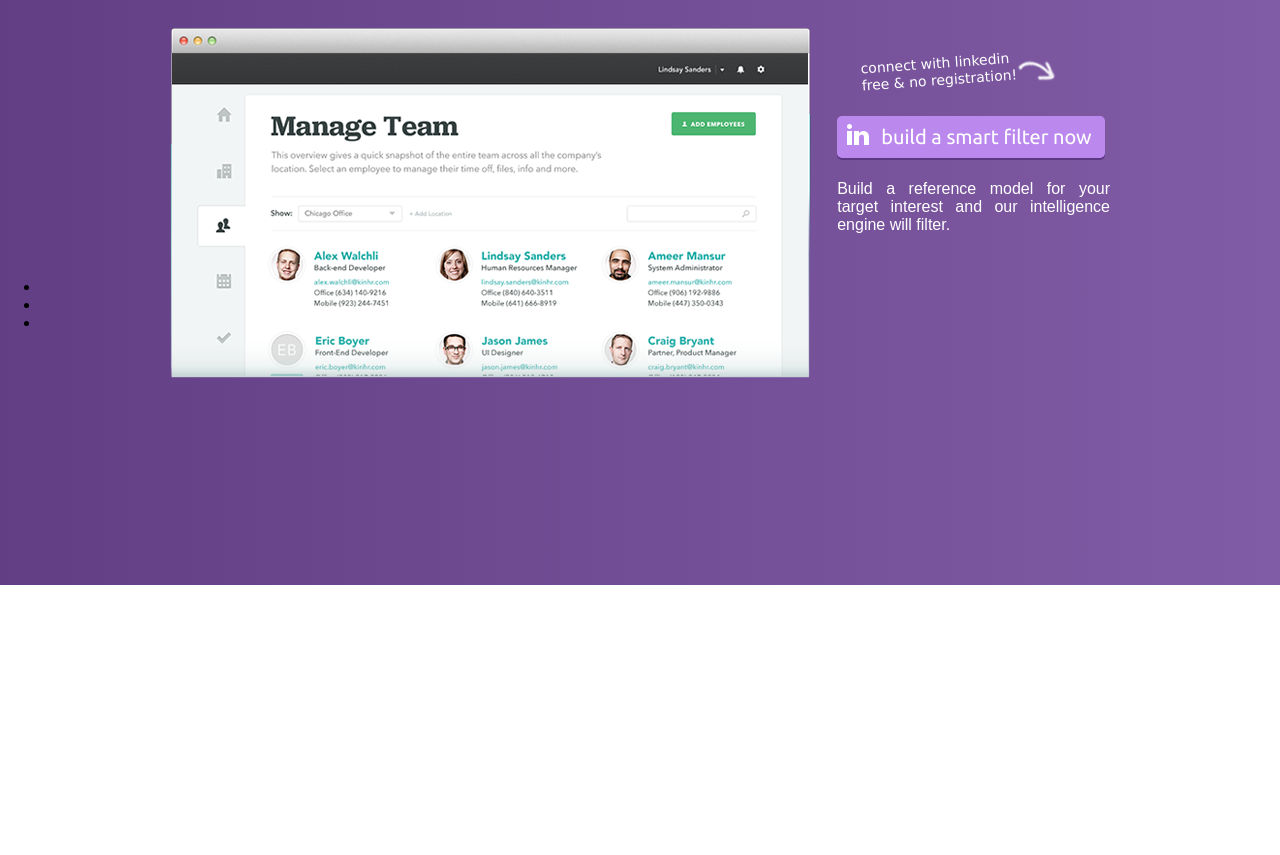
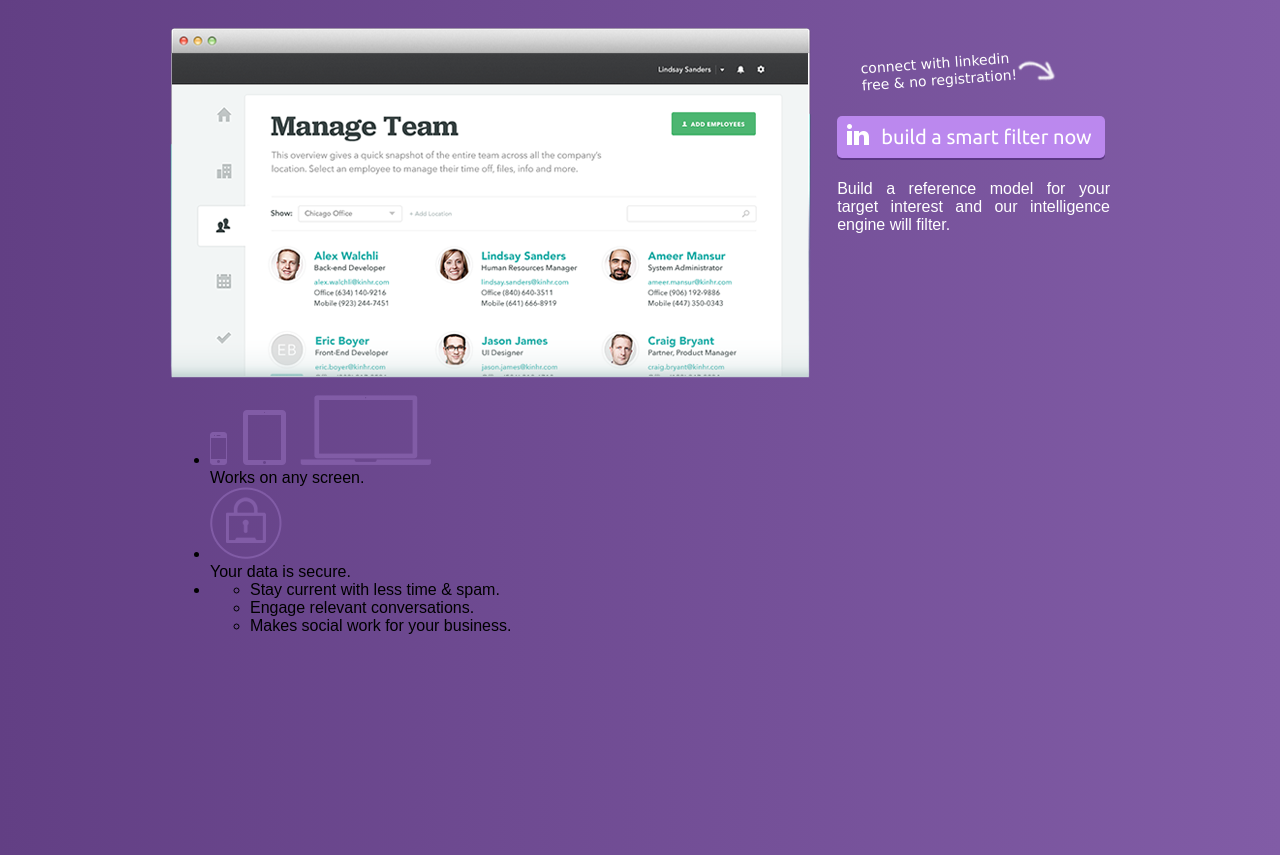
Before and after one commit to Vanb4ik/proposal_-, a plain HTML site: page index.html in a window 1280 px wide. Shown: the part 215-1070 px from the top of the page. Before the commit the page ends 800 px from the top, so only its background shows below. Drawn offline with Linux system fonts and the light colour scheme.

Commit message:
поправив розмітку

```diff
--- a/css/main.css
+++ b/css/main.css
@@ -170,7 +170,7 @@ a
 .hero-img
 {
 	float: left;
-	height: 70px;
+	height: 352px;
 	font-size:0;
 }
 .hero-pic
@@ -220,7 +220,7 @@ a
 {
 	height: 204px;
 }
-.clearfix:after
+.clear-fix:after
 {
 	display: block;
 	content: "";
--- a/index.html
+++ b/index.html
@@ -37,7 +37,7 @@
 							Find similar content to what you define as relevant.
 						</small>
 					</h1>
-					<div class="hero-promotion claerfix">
+					<div class="hero-promotion clear-fix">
 						<div class="hero-img">
 							<img src="images/frirst_content_images.png" alt="" class="hero-pic">
 						</div>
@@ -58,13 +58,41 @@
 				</div>
 			</div>
 			<div class="hero-lower">
-				<div class="hero-features">
-					<ul class="features-list">
-						<li class="features-list-item"></li>
-						<li class="features-list-item"></li>
-						<li class="features-list-item"></li>
-					</ul>
-				</div>
+                <div class="container">
+                    <div class="hero-features">
+                        <ul class="features-list">
+                            <li class="features-list-item">
+                                <div class="feature-item">
+                                    <img src="images/Macbook_Pro.png" alt="img" class="feature-item-pic">
+                                    <div class="feature-item-desc">
+                                        Works on any screen.
+                                    </div>
+                                </div>
+                            </li>
+                            <li class="features-list-item">
+                                <div class="feature-item">
+                                    <img src="images/Lock.png" alt="img" class="feature-item-pic">
+                                    <div class="feature-item-desc">
+                                        Your data is secure.
+                                    </div>
+                                </div>
+                            </li>
+                            <li class="features-list-item">
+                                <ul class="features-checklist">
+                                    <li class="features-checklist-item">
+                                        Stay current with less time & spam.
+                                    </li>
+                                    <li class="features-checklist-item">
+                                        Engage relevant conversations.
+                                    </li>
+                                    <li class="features-checklist-item">
+                                        Makes social work for your business.
+                                    </li>
+                                </ul>
+                            </li>
+                        </ul>
+                    </div>
+                </div>
 			</div>
 		</div>
 		<!--lorem100-->
```
Also changed, not shown: images/Lock.png (added), images/Macbook_Pro.png (added), images/Macbook_Pro.svg (renamed from images/Macbook Pro.svg).
